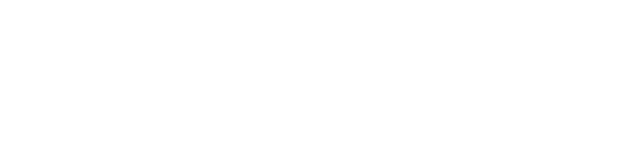
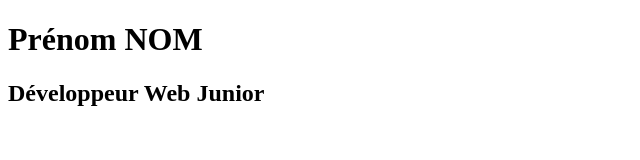
Before and after one commit to MJP2005/mon-cv, a plain HTML site: page index.html in a window 1280 px wide. Shown: the whole page, without its empty margins (0-640 px from the left). Drawn offline with Linux system fonts and the light colour scheme.

Commit message:
mise en place de la section titre

```diff
--- a/index.html
+++ b/index.html
@@ -7,6 +7,10 @@
     <link rel="stylesheet" href="style.css">
 </head>
 <body>
+    <header>
+        <h1>Prénom NOM</h1>
+        <h2>Développeur Web Junior</h2>
+    </header>
 
 </body>
 </html>
```
